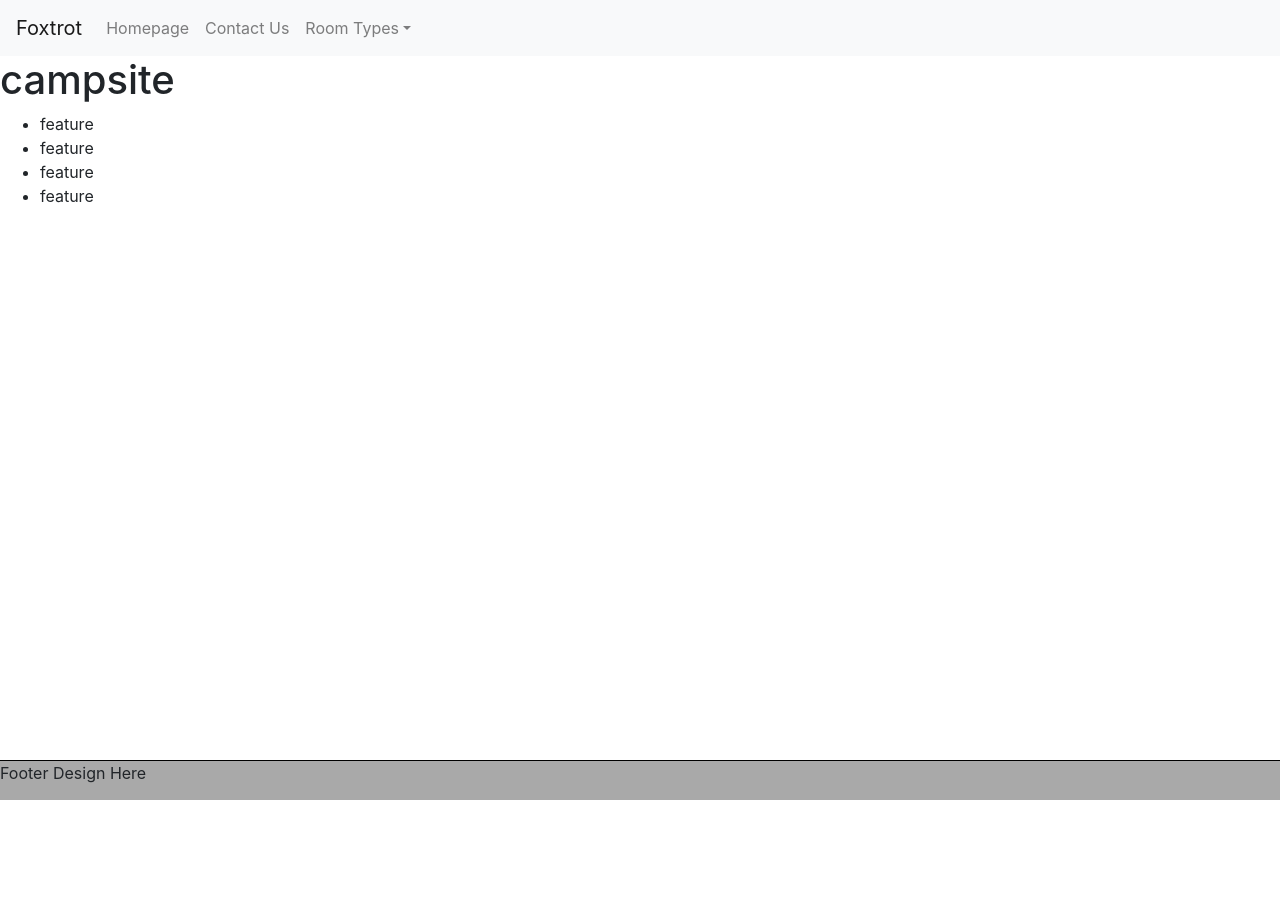
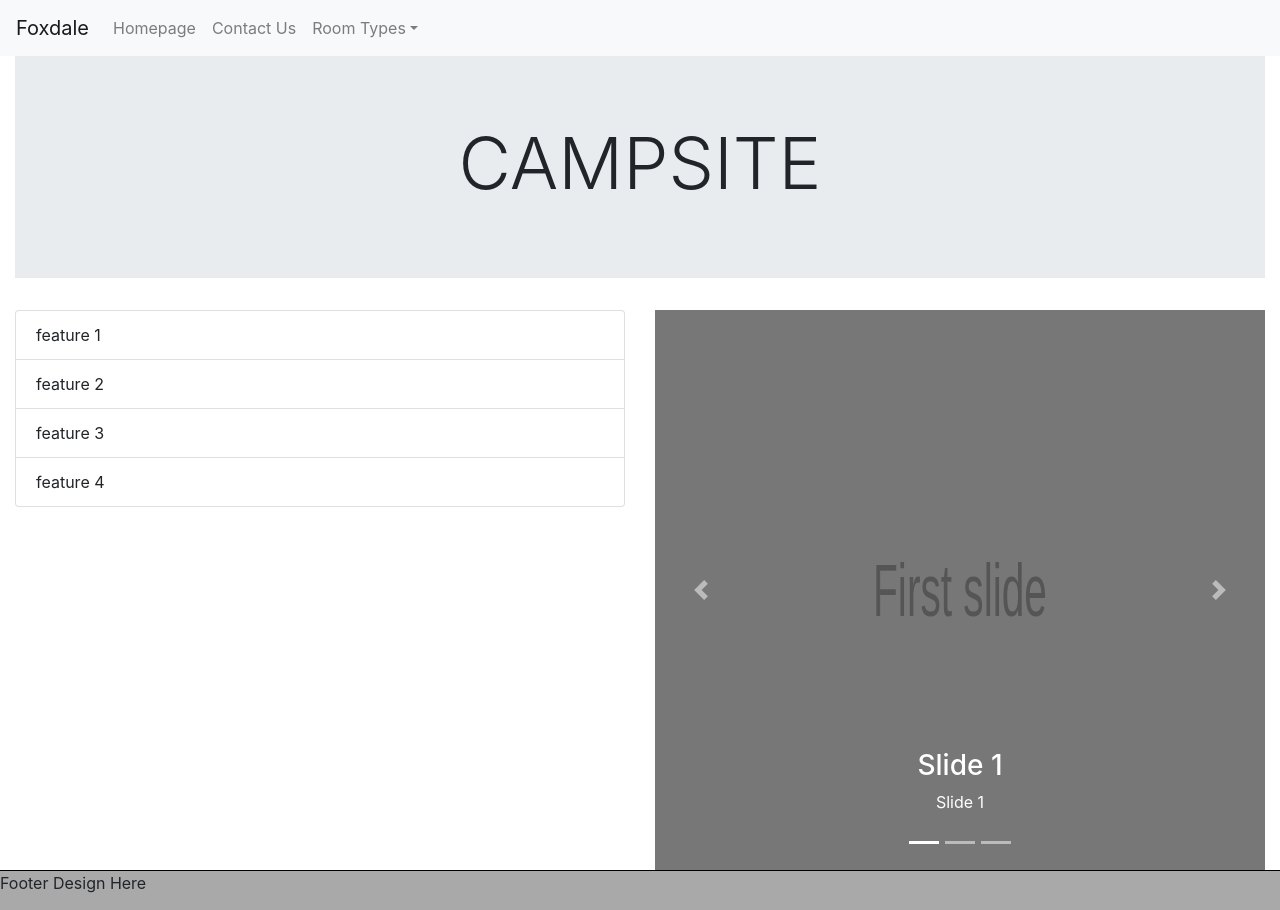
Before and after one commit to jacwhite99/foxtrot-site, a React (Create React App) app in the folder client/: page /rooms/campsite in a window 1280 px wide. Before the commit the page ends 800 px from the top, so only its background shows below. Built offline with nearby package versions, Linux system fonts and the light colour scheme.

Commit message:
all pages layout complete, text and styling required

```diff
--- a/client/src/components/Navigation/NavBar.js
+++ b/client/src/components/Navigation/NavBar.js
@@ -23,7 +23,7 @@ const navbar = () => {
 
 	return (
 		<Navbar color="light" light expand="md">
-			<NavbarBrand href="/">Foxtrot</NavbarBrand>
+			<NavbarBrand href="/">Foxdale</NavbarBrand>
 			<NavbarToggler onClick={toggle} />
 			<Collapse isOpen={isOpen} navbar>
 				<Nav className="mr-auto" navbar>
--- a/client/src/components/PageComponents/FluidJumbotron.js
+++ b/client/src/components/PageComponents/FluidJumbotron.js
@@ -11,7 +11,13 @@ const fluidJumbotron = props => {
 					<h1 className="display-3 homeJumbotron__title">
 						{data.title}
 					</h1>
-					<p className="lead homeJumbotron__text">{data.subtitle}</p>
+					{data.subtitle ? (
+						<p className="lead homeJumbotron__text">
+							{data.subtitle}
+						</p>
+					) : (
+						""
+					)}
 				</Container>
 			</Jumbotron>
 		</div>
--- /dev/null
+++ b/client/src/components/PageComponents/Map.js
@@ -0,0 +1,21 @@
+/* eslint-disable react/style-prop-object */
+import React from "react";
+
+const map = () => {
+	// eslint-disable-next-line jsx-a11y/iframe-has-title
+	return (
+		// eslint-disable-next-line jsx-a11y/iframe-has-title
+		<iframe
+			src="https://www.google.com/maps/embed?pb=!1m18!1m12!1m3!1d2471.1566557294677!2d-5.195495684221829!3d51.73016997967241!2m3!1f0!2f0!3f0!3m2!1i1024!2i768!4f13.1!3m3!1m2!1s0x486917f3f24323f9%3A0xdab896db9ab190c0!2sFoxdale%20Guesthouse!5e0!3m2!1sen!2suk!4v1584223770970!5m2!1sen!2suk"
+			width="600"
+			height="450"
+			frameborder="0"
+			style={{ border: 0 }}
+			allowfullscreen=""
+			aria-hidden="false"
+			tabindex="0"
+		></iframe>
+	);
+};
+
+export default map;
--- a/client/src/containers/Contact.js
+++ b/client/src/containers/Contact.js
@@ -4,13 +4,15 @@ import React from "react";
 import { Container, Row, Col } from "reactstrap";
 
 //Page Components
-
+import FluidJumbotron from "../components/PageComponents/FluidJumbotron";
+import Map from "../components/PageComponents/Map";
 const contact = () => {
 	return (
 		<div>
-			<h1>Contact</h1>
-			<div>
-				<p>Ways To Contact</p>
+			<FluidJumbotron data={{ title: "Contact Us" }}></FluidJumbotron>
+			<div className="section">
+				<p className="section__title">Ways To Contact</p>
+				<div className="bottomBorder"></div>
 				<Container>
 					<Row>
 						<Col>Email</Col>
@@ -18,9 +20,14 @@ const contact = () => {
 					</Row>
 				</Container>
 			</div>
-			<div>
-				<p>How To Find Us</p>
-				<p>Map Information</p>
+			<div className="section">
+				<div>
+					<p className="section__title"> How To Find Us</p>
+					<div className="bottomBorder"></div>
+					<p className="section__text">TEXT</p>
+					<p className="section__subtitle">Map Information</p>
+					<Map></Map>
+				</div>
 			</div>
 		</div>
 	);
--- a/client/src/containers/Rooms.js
+++ b/client/src/containers/Rooms.js
@@ -3,29 +3,57 @@ import React from "react";
 
 // Bootstrap Imports
 import { Container, Row, Col } from "reactstrap";
+import { ListGroup, ListGroupItem } from "reactstrap";
 
+// Page Component Imports
+import FluidJumbotron from "../components/PageComponents/FluidJumbotron";
+import RoomCard from "../components/PageComponents/RoomCard";
+import Carousel from "../components/PageComponents/Carousel";
+
+// Data
+import CardInformation from "../data/CardInformation";
+const information = { title: "Our Room Types" };
 const rooms = props => {
 	if (props.title) {
 		const title = props.title;
 		const features = props.features;
 		return (
 			<div>
-				<h1>{title}</h1>
-				<ul>
-					{features.map(feature => {
-						return <li>feature</li>;
-					})}
-				</ul>
+				<Container fluid>
+					<FluidJumbotron data={{ title: title }}></FluidJumbotron>
+					<Row>
+						<Col md="6" sm="6" xs="12">
+							<ListGroup>
+								{features.map(feature => {
+									return (
+										<ListGroupItem>{feature}</ListGroupItem>
+									);
+								})}
+							</ListGroup>
+						</Col>
+						<Col md="6" sm="6" xs="12">
+							<Carousel></Carousel>
+						</Col>
+					</Row>
+				</Container>
 			</div>
 		);
 	} else {
 		return (
 			<div>
-				<h1>Base Room Information</h1>
+				<FluidJumbotron data={information}></FluidJumbotron>
 				<Container>
 					<Row>
-						<Col>Room Info 1</Col>
-						<Col>Room Info 2</Col>
+						<Col>
+							<RoomCard
+								info={CardInformation.guesthouse}
+							></RoomCard>
+						</Col>
+						<Col>
+							<RoomCard
+								info={CardInformation.campsite}
+							></RoomCard>
+						</Col>
 					</Row>
 				</Container>
 			</div>
--- a/client/src/data/HomeJumbotron.js
+++ b/client/src/data/HomeJumbotron.js
@@ -1,5 +1,5 @@
 const HomeJumbotron = {
-	title: "Foxtrot",
+	title: "Foxdale",
 	subtitle: "Guesthouse and Campsite"
 };
 
--- /dev/null
+++ b/client/src/data/Map.js
@@ -0,0 +1,13 @@
+const Map = {
+	src:
+		"https://www.google.com/maps/embed?pb=!1m18!1m12!1m3!1d2471.1566557294677!2d-5.195495684221829!3d51.73016997967241!2m3!1f0!2f0!3f0!3m2!1i1024!2i768!4f13.1!3m3!1m2!1s0x486917f3f24323f9%3A0xdab896db9ab190c0!2sFoxdale%20Guesthouse!5e0!3m2!1sen!2suk!4v1584223770970!5m2!1sen!2suk",
+	width: "600",
+	height: "450",
+	frameborder: "0",
+	style: "border:0;",
+	allowfullscreen: "",
+	ariaHidden: "false",
+	tabindex: "0"
+};
+
+export default Map;
```
